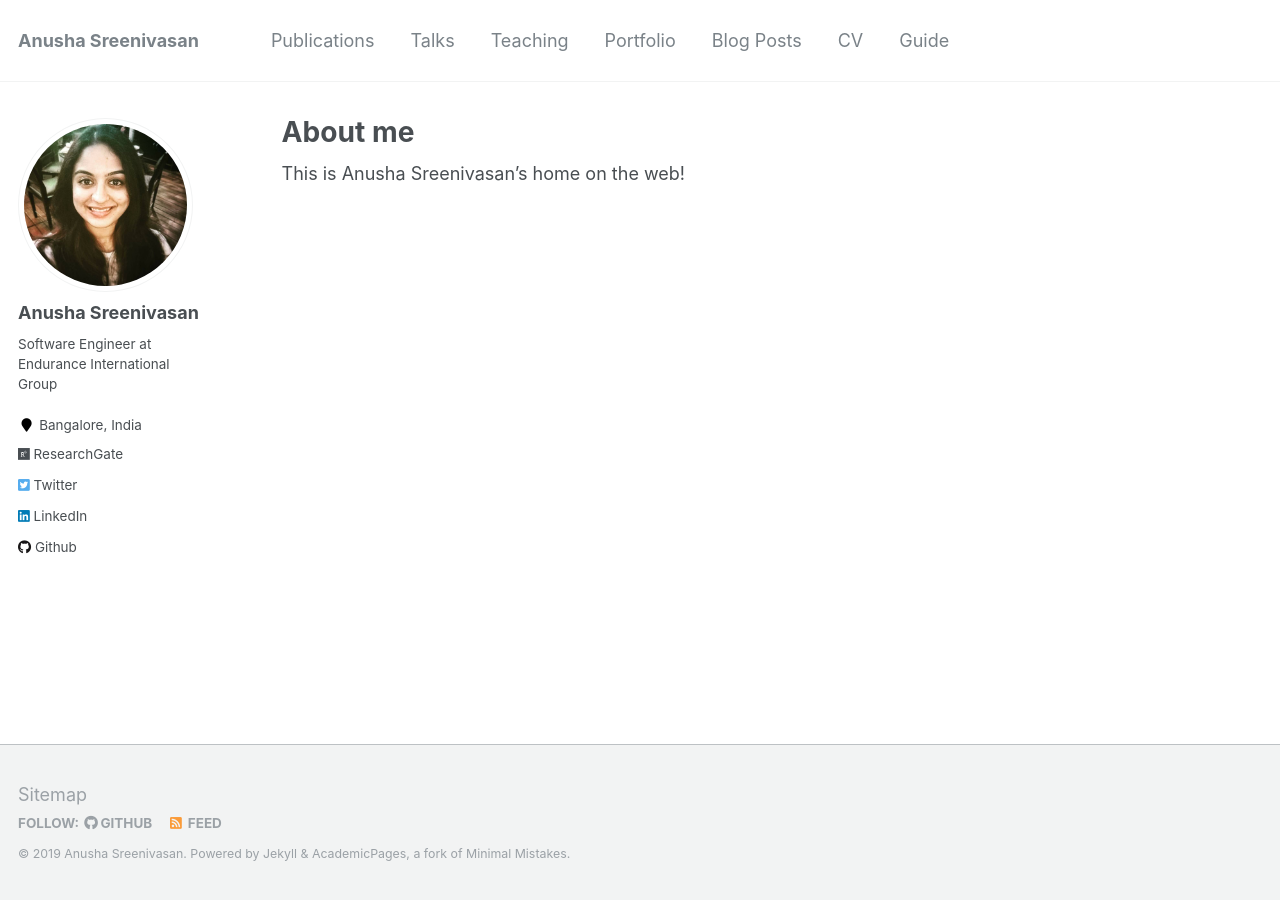
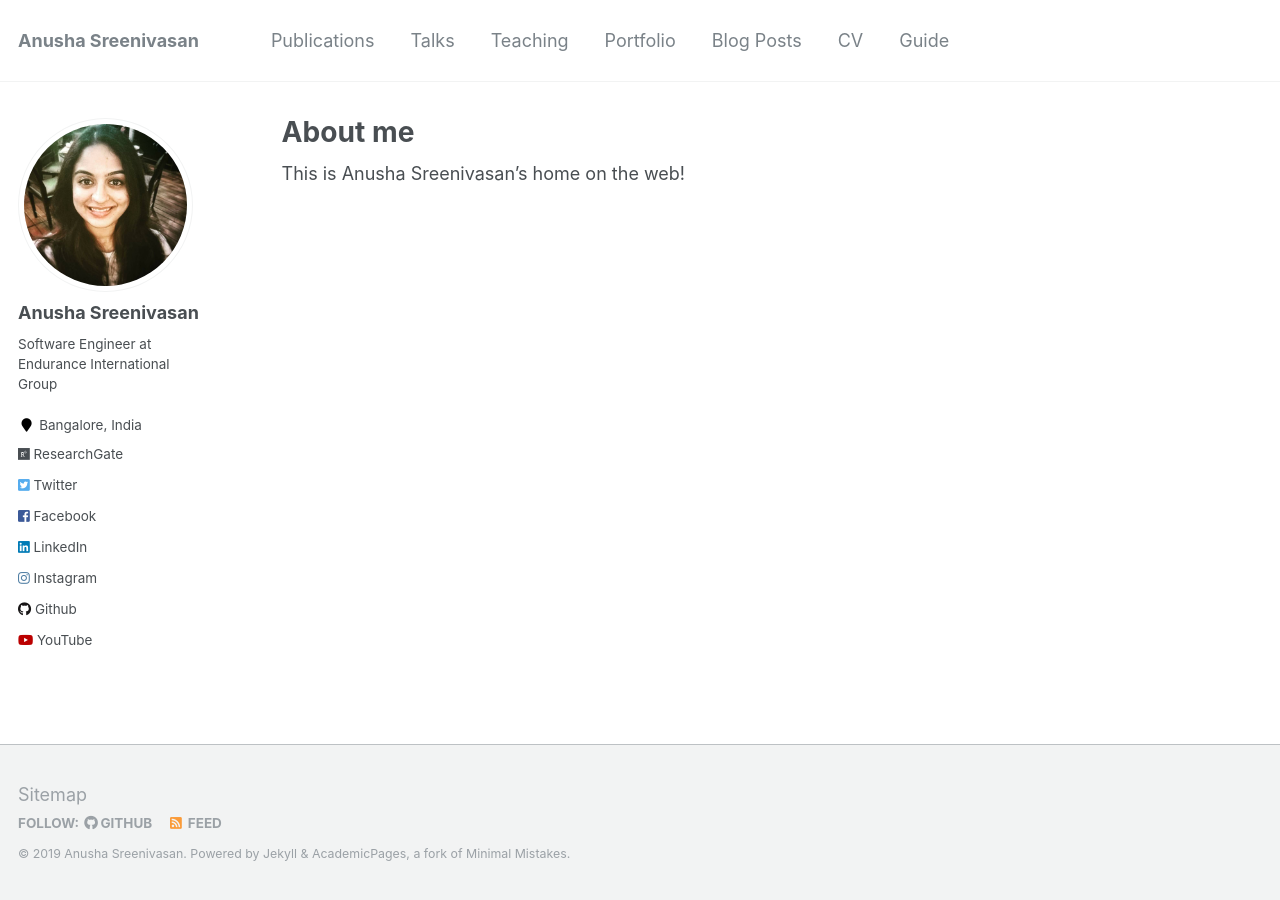
Before and after one commit to anusha-sreeni95/anusha-sreeni95.github.io, a Jekyll site: the page built from _pages/about.md, in a window 1280 px wide. Built offline with Jekyll 4.4.1, drawn with Linux system fonts in a browser that asks for light colours; part of the change alters nothing that is shown.

Commit message:
Added social links

```diff
--- a/_config.yml
+++ b/_config.yml
@@ -93,12 +93,12 @@ author:
   codepen          :
   dribbble         :
   flickr           :
-  facebook         :
+  facebook         : "anusha.sreenivasan"
   foursquare       :
   github           : "anusha-sreeni95"
   google_plus      :
   keybase          :
-  instagram        :
+  instagram        : "anushasreenivasan"
   lastfm           :
   linkedin         : "anusha-sreenivasan-94bb93ba"
   orcid            :
@@ -111,7 +111,7 @@ author:
   vine             :
   weibo            :
   xing             :
-  youtube          :
+  youtube          : "https://www.youtube.com/channel/UCfeUHStJAxTSS7KHrku1ThA"
   wikipedia        :
 
 
```
